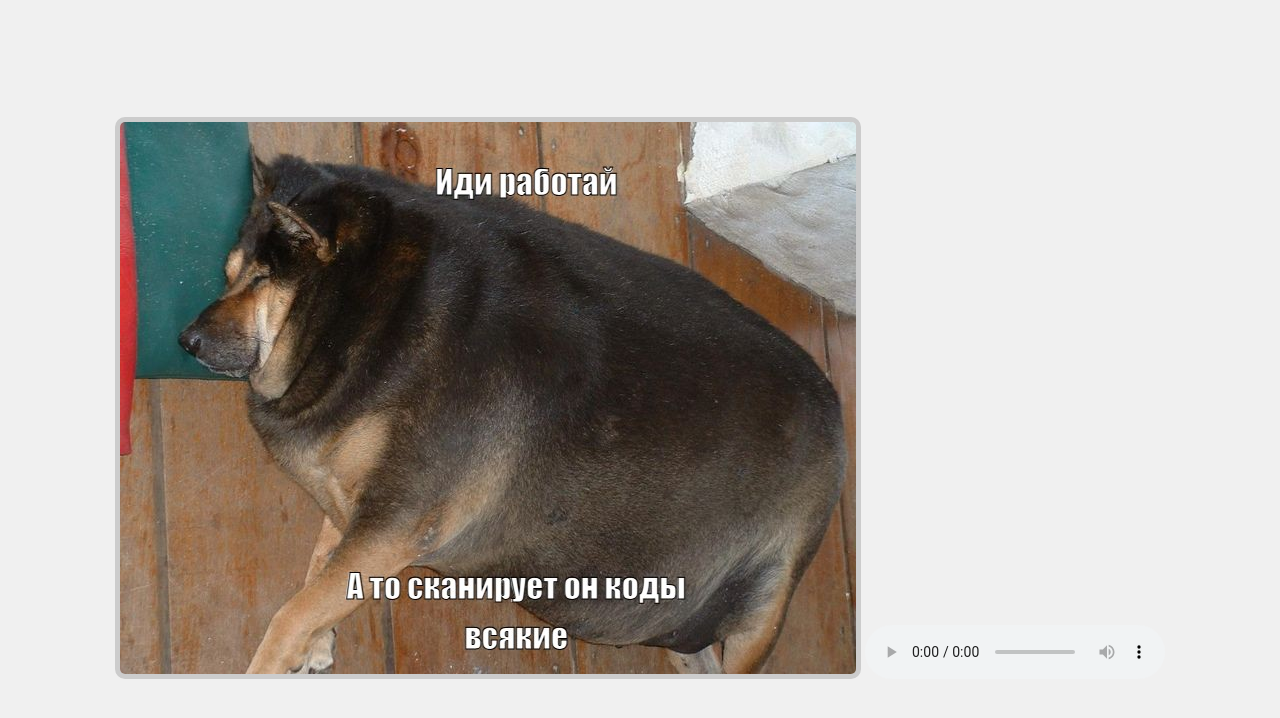
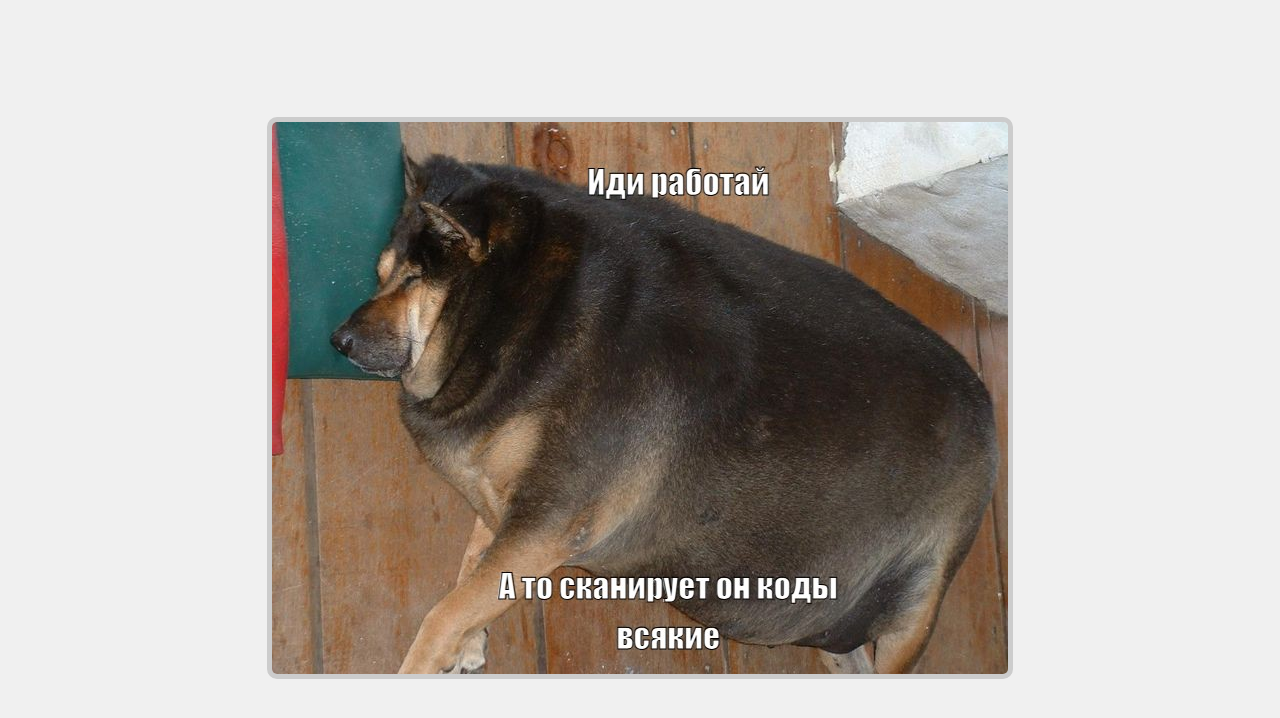
Before and after one commit to rew333323/rabotaypsina, a plain HTML site: page index.html in a window 1280 px wide. Drawn offline with Linux system fonts and the light colour scheme.

Commit message:
Update index.html

```diff
--- a/index.html
+++ b/index.html
@@ -20,10 +20,6 @@
             border: 5px solid #ccc;
             border-radius: 10px;
         }
-        audio {
-            margin-top: 20px;
-            width: 300px;
-        }
     </style>
 </head>
 <body>
@@ -31,11 +27,19 @@
         <!-- Укажите raw-ссылку на картинку -->
         <img src="https://raw.githubusercontent.com/rew333323/rabotaypsina/main/meme.jpg" alt="Картинка">
 
-        <!-- Укажите raw-ссылку на музыку -->
-        <audio autoplay controls>
+        <!-- Скрытый аудио-элемент -->
+        <audio id="music" autoplay loop>
             <source src="https://raw.githubusercontent.com/rew333323/rabotaypsina/main/ebanko-ya-ebu-sobak-68005742_eTujrZMm.mp3" type="audio/mpeg">
             Ваш браузер не поддерживает аудио элемент.
         </audio>
     </div>
+
+    <script>
+        // Включаем звук после загрузки страницы
+        document.addEventListener('DOMContentLoaded', function() {
+            const audio = document.getElementById('music');
+            audio.play(); // Запускаем воспроизведение
+        });
+    </script>
 </body>
 </html>
```
